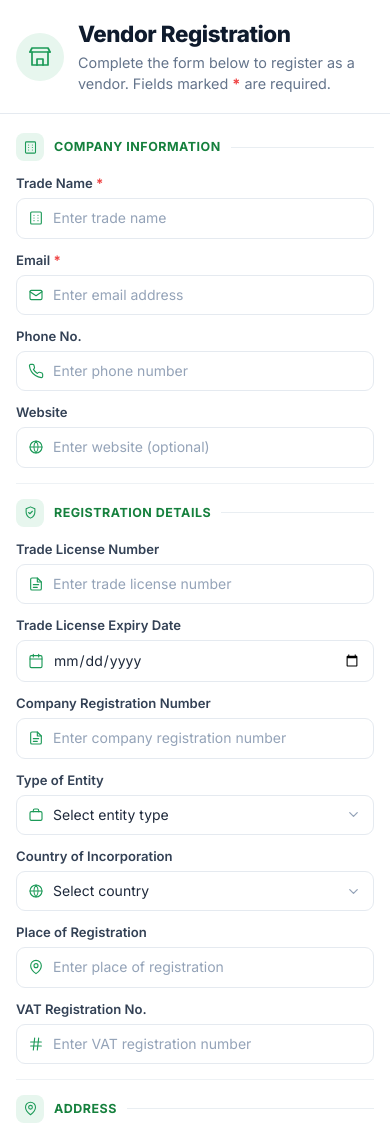
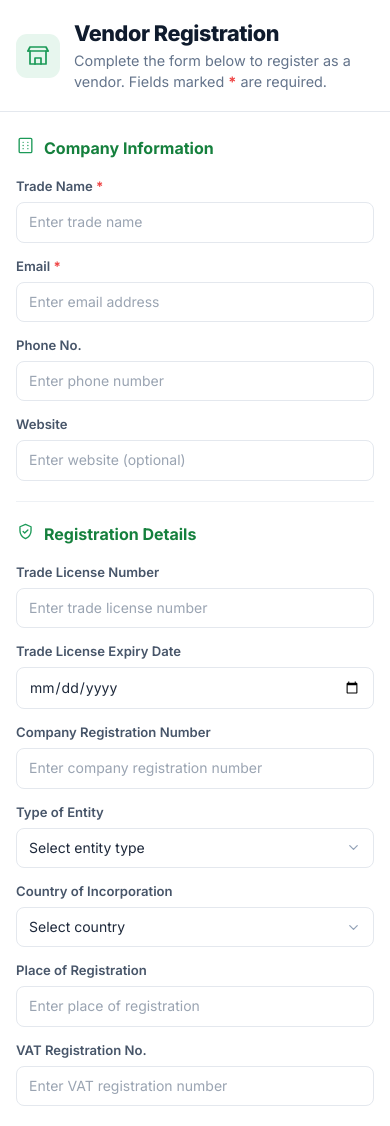
Before and after one commit to lavanya991-11/registration-api, a website: page public/vendor.html in a window 390 px wide. Shown: the top 1126 px of the page. Drawn offline with Linux system fonts and the light colour scheme; no server answers.

Commit message:
Flat clean multi-column form UI (green, no inner input icons) to match mockup
CSS-only: fields, labels, data, and functionality unchanged.

Co-Authored-By: Claude Opus 4.8 (1M context) <noreply@anthropic.com>

```diff
--- a/public/form.css
+++ b/public/form.css
@@ -1,4 +1,5 @@
-/* Shared professional styling for the customer & vendor registration forms. Compact layout. */
+/* Shared styling for the customer & vendor registration forms.
+   Clean, flat, multi-column layout (green accent). */
 :root {
     --green: #1c9a58;
     --green-dark: #15803d;
@@ -6,72 +7,57 @@
     --green-soft2: #f1faf5;
     --text: #1e293b;
     --heading: #0f1b2d;
-    --label: #334155;
-    --muted: #94a3b8;
-    --border: #e5eaf0;
-    --bg: linear-gradient(160deg, #e8eefa 0%, #f3f7fc 55%, #e9f6f0 100%);
+    --label: #475569;
+    --muted: #9aa4b2;
+    --border: #e4e8ee;
+    --bg: #f4f6f9;
     color-scheme: light;
-}
-/* Customer page uses an indigo accent; vendor keeps the green above. */
-body.customer {
-    --green: #6366f1;
-    --green-dark: #4f46e5;
-    --green-soft: #eceafe;
-    --green-soft2: #f5f3fe;
 }
 * { box-sizing: border-box; }
 html, body { margin: 0; }
 body {
     font-family: "Inter", "Segoe UI", Roboto, system-ui, -apple-system, sans-serif;
-    background: var(--bg); background-attachment: fixed; color: var(--text); line-height: 1.45;
-    padding: 20px 16px; position: relative; overflow-x: hidden; min-height: 100vh;
+    background: var(--bg); color: var(--text); line-height: 1.45;
+    padding: 24px 16px; min-height: 100vh; position: relative; overflow-x: hidden;
     -webkit-font-smoothing: antialiased; font-size: 14px;
 }
-.bg { position: fixed; inset: 0; z-index: 0; pointer-events: none; overflow: hidden; }
-.blob { position: absolute; border-radius: 50%; background: radial-gradient(circle at 30% 30%, #d6efe0, #e6f5ec 70%); opacity: .5; filter: blur(4px); }
-.blob.a { width: 280px; height: 280px; left: -110px; bottom: -100px; }
-.blob.b { width: 230px; height: 230px; right: -80px; top: 30px; opacity: .4; }
-.dots { position: absolute; width: 110px; height: 80px; opacity: .4;
-    background-image: radial-gradient(#bcd9c8 1.4px, transparent 1.4px); background-size: 15px 15px; }
-.dots.tl { top: 24px; left: 24px; } .dots.br { bottom: 30px; right: 30px; }
+.bg { display: none; }
 
 .card {
     position: relative; z-index: 1; background: #fff; margin: 0 auto;
-    max-width: 860px; border-radius: 16px; overflow: hidden;
-    box-shadow: 0 18px 44px rgba(20, 50, 35, .10);
+    max-width: 1000px; border-radius: 14px; overflow: hidden;
+    border: 1px solid var(--border); box-shadow: 0 8px 26px rgba(30, 50, 70, .06);
 }
 
 /* header */
-.banner { display: flex; align-items: center; justify-content: space-between; gap: 16px; padding: 20px 30px 16px; border-bottom: 1px solid var(--border); }
+.banner { display: flex; align-items: center; gap: 14px; padding: 20px 28px; border-bottom: 1px solid var(--border); }
 .banner-left { display: flex; align-items: center; gap: 14px; }
-.hero-badge { flex: 0 0 auto; width: 48px; height: 48px; border-radius: 50%; background: var(--green-soft); color: var(--green); display: flex; align-items: center; justify-content: center; }
+.hero-badge { flex: 0 0 auto; width: 44px; height: 44px; border-radius: 11px; background: var(--green-soft); color: var(--green); display: flex; align-items: center; justify-content: center; }
 .hero-badge svg { width: 24px; height: 24px; }
-.banner h1 { margin: 0; font-size: 1.55rem; font-weight: 800; letter-spacing: -.02em; color: var(--heading); }
-.banner .sub { margin: 3px 0 0; color: #64748b; font-size: .9rem; }
+.banner h1 { margin: 0; font-size: 1.5rem; font-weight: 800; letter-spacing: -.02em; color: var(--heading); }
+.banner .sub { margin: 2px 0 0; color: #64748b; font-size: .9rem; }
 .banner .sub b { color: #ef4444; }
-.hero-illus { flex: 0 0 auto; width: 66px; height: 66px; border-radius: 50%; background: var(--green-soft2); position: relative; display: flex; align-items: center; justify-content: center; }
-.hero-illus svg { width: 30px; height: 30px; color: #8aa79a; }
-.hero-illus .check { position: absolute; right: 5px; bottom: 6px; width: 20px; height: 20px; border-radius: 50%; background: var(--green); color: #fff; display: flex; align-items: center; justify-content: center; }
-.hero-illus .check svg { width: 12px; height: 12px; color: #fff; }
+.hero-illus { display: none; }
 
-.body { padding: 4px 30px 20px; }
+.body { padding: 4px 28px 22px; }
 
-section.block { padding: 15px 0; border-bottom: 1px solid #eef2f5; }
+section.block { padding: 20px 0; border-bottom: 1px solid #eef1f5; }
 section.block:last-of-type { border-bottom: 0; }
-.block h2 { display: flex; align-items: center; gap: 10px; margin: 0 0 13px; color: var(--green-dark); font-size: .78rem; font-weight: 700; letter-spacing: .04em; text-transform: uppercase; }
-.block h2 .sec-ic { flex: 0 0 auto; width: 28px; height: 28px; border-radius: 8px; background: var(--green-soft); display: flex; align-items: center; justify-content: center; }
-.block h2 .sec-ic svg { width: 15px; height: 15px; color: var(--green); }
-.block h2::after { content: ""; flex: 1; height: 1px; background: #e9eef2; }
+.block h2 { display: flex; align-items: center; gap: 9px; margin: 0 0 16px; color: var(--green-dark); font-size: 1rem; font-weight: 700; letter-spacing: 0; }
+.block h2 .sec-ic { flex: 0 0 auto; width: auto; height: auto; background: none; border-radius: 0; }
+.block h2 .sec-ic svg { width: 19px; height: 19px; color: var(--green); }
 
-.grid { display: grid; grid-template-columns: repeat(2, 1fr); gap: 12px 18px; }
+.grid { display: grid; grid-template-columns: repeat(2, 1fr); gap: 14px 22px; }
 .field { display: flex; flex-direction: column; min-width: 0; }
 .field.full { grid-column: 1 / -1; }
-.field label { font-size: .82rem; font-weight: 600; color: var(--label); margin-bottom: 5px; }
+.field label { font-size: .82rem; font-weight: 600; color: var(--label); margin-bottom: 6px; }
 .field label b { color: #ef4444; }
+
+/* plain inputs (no inner icons) */
 .inp { position: relative; }
-.inp .ic { position: absolute; left: 12px; top: 50%; transform: translateY(-50%); width: 16px; height: 16px; color: var(--green); pointer-events: none; z-index: 1; }
+.inp .ic { display: none; }
 .inp input, .inp select {
-    width: 100%; padding: 9px 12px 9px 36px; border: 1px solid var(--border); border-radius: 9px;
+    width: 100%; padding: 9px 12px; border: 1px solid var(--border); border-radius: 8px;
     background: #fff; font: inherit; color: inherit; transition: border-color .15s, box-shadow .15s;
 }
 .inp select {
@@ -81,23 +67,23 @@ section.block:last-of-type { border-bottom: 0; }
 }
 .inp input::placeholder { color: var(--muted); }
 .inp select:invalid { color: var(--muted); }
-.inp input:focus, .inp select:focus { outline: none; border-color: var(--green); box-shadow: 0 0 0 3px color-mix(in srgb, var(--green) 16%, transparent); }
+.inp input:focus, .inp select:focus { outline: none; border-color: var(--green); box-shadow: 0 0 0 3px color-mix(in srgb, var(--green) 15%, transparent); }
 
 /* line rows */
-.line-row { position: relative; border: 1px solid var(--border); border-radius: 11px; padding: 14px 42px 2px 14px; margin-bottom: 10px; background: #fbfdfc; }
-.line-row .remove { position: absolute; top: 11px; right: 11px; width: 26px; height: 26px; border: 0; border-radius: 7px; background: #eef2f0; color: #94a3b8; cursor: pointer; font-size: 1rem; line-height: 1; }
+.line-row { position: relative; border: 1px solid var(--border); border-radius: 10px; padding: 14px 42px 2px 14px; margin-bottom: 10px; background: #fafbfd; }
+.line-row .remove { position: absolute; top: 11px; right: 11px; width: 26px; height: 26px; border: 0; border-radius: 7px; background: #eef1f5; color: #94a3b8; cursor: pointer; font-size: 1rem; line-height: 1; }
 .line-row .remove:hover { background: #fde2e2; color: #ef4444; }
 .line-row .field { margin-bottom: 12px; }
 .line-row input { width: 100%; padding: 9px 11px; border: 1px solid var(--border); border-radius: 8px; background: #fff; font: inherit; color: inherit; }
-.line-row input:focus { outline: none; border-color: var(--green); box-shadow: 0 0 0 3px color-mix(in srgb, var(--green) 16%, transparent); }
+.line-row input:focus { outline: none; border-color: var(--green); box-shadow: 0 0 0 3px color-mix(in srgb, var(--green) 15%, transparent); }
 .field.inline { flex-direction: row; align-items: center; gap: 8px; }
 .field.inline label { margin: 0; font-weight: 500; color: var(--text); }
 .field.inline input { width: 17px; height: 17px; accent-color: var(--green); }
-.add { display: inline-flex; align-items: center; gap: 6px; background: transparent; color: var(--green-dark); border: 1px dashed var(--green); padding: 8px 14px; border-radius: 9px; font: inherit; font-weight: 600; cursor: pointer; font-size: .88rem; }
+.add { display: inline-flex; align-items: center; gap: 6px; background: transparent; color: var(--green-dark); border: 1px dashed var(--green); padding: 8px 14px; border-radius: 8px; font: inherit; font-weight: 600; cursor: pointer; font-size: .86rem; }
 .add:hover { background: var(--green-soft2); }
 
 /* attachments */
-.upload-drop { display: flex; flex-direction: column; align-items: center; gap: 4px; padding: 16px; border: 1.5px dashed var(--border); border-radius: 11px; background: #fbfdfc; color: #64748b; cursor: pointer; text-align: center; transition: border-color .15s, background .15s; font-size: .9rem; }
+.upload-drop { display: flex; flex-direction: column; align-items: center; gap: 4px; padding: 16px; border: 1.5px dashed var(--border); border-radius: 10px; background: #fafbfd; color: #64748b; cursor: pointer; text-align: center; font-size: .9rem; transition: border-color .15s, background .15s; }
 .upload-drop:hover { border-color: var(--green); background: var(--green-soft2); }
 .upload-drop svg { width: 22px; height: 22px; color: var(--green); }
 .upload-drop small { color: var(--muted); font-size: .8rem; }
@@ -111,22 +97,21 @@ section.block:last-of-type { border-bottom: 0; }
 #msg.ok { color: var(--green-dark); } #msg.err { color: #dc2626; }
 
 /* footer */
-.footer { display: flex; align-items: center; justify-content: space-between; gap: 14px; padding: 14px 30px; background: #eef4f0; border-top: 1px solid var(--border); }
-.btn { display: inline-flex; align-items: center; gap: 7px; font: inherit; font-weight: 600; border-radius: 9px; cursor: pointer; padding: 10px 20px; font-size: .92rem; }
+.footer { display: flex; align-items: center; justify-content: space-between; gap: 14px; padding: 14px 28px; background: #f6f8fa; border-top: 1px solid var(--border); }
+.btn { display: inline-flex; align-items: center; gap: 7px; font: inherit; font-weight: 600; border-radius: 8px; cursor: pointer; padding: 10px 20px; font-size: .92rem; }
 .btn.cancel { background: #fff; color: #475569; border: 1px solid #d5dde5; }
 .btn.cancel:hover { background: #f7f9fb; }
-.btn.submit { background: var(--green); color: #fff; border: 0; box-shadow: 0 6px 14px color-mix(in srgb, var(--green) 28%, transparent); }
+.btn.submit { background: var(--green); color: #fff; border: 0; box-shadow: 0 6px 14px color-mix(in srgb, var(--green) 26%, transparent); }
 .btn.submit:hover { background: var(--green-dark); }
 .btn.submit:disabled { opacity: .6; cursor: not-allowed; }
 .btn svg { width: 16px; height: 16px; }
 
-@media (max-width: 660px) {
+@media (max-width: 680px) {
     body { padding: 0; }
-    .card { border-radius: 0; }
-    .banner { padding: 18px 16px; flex-wrap: wrap; }
-    .hero-illus { display: none; }
+    .card { border-radius: 0; border: 0; }
+    .banner { padding: 18px 16px; }
     .body { padding: 4px 16px 20px; }
     .footer { padding: 14px 16px; }
     .grid { grid-template-columns: 1fr; }
-    .banner h1 { font-size: 1.4rem; }
+    .banner h1 { font-size: 1.35rem; }
 }
```
